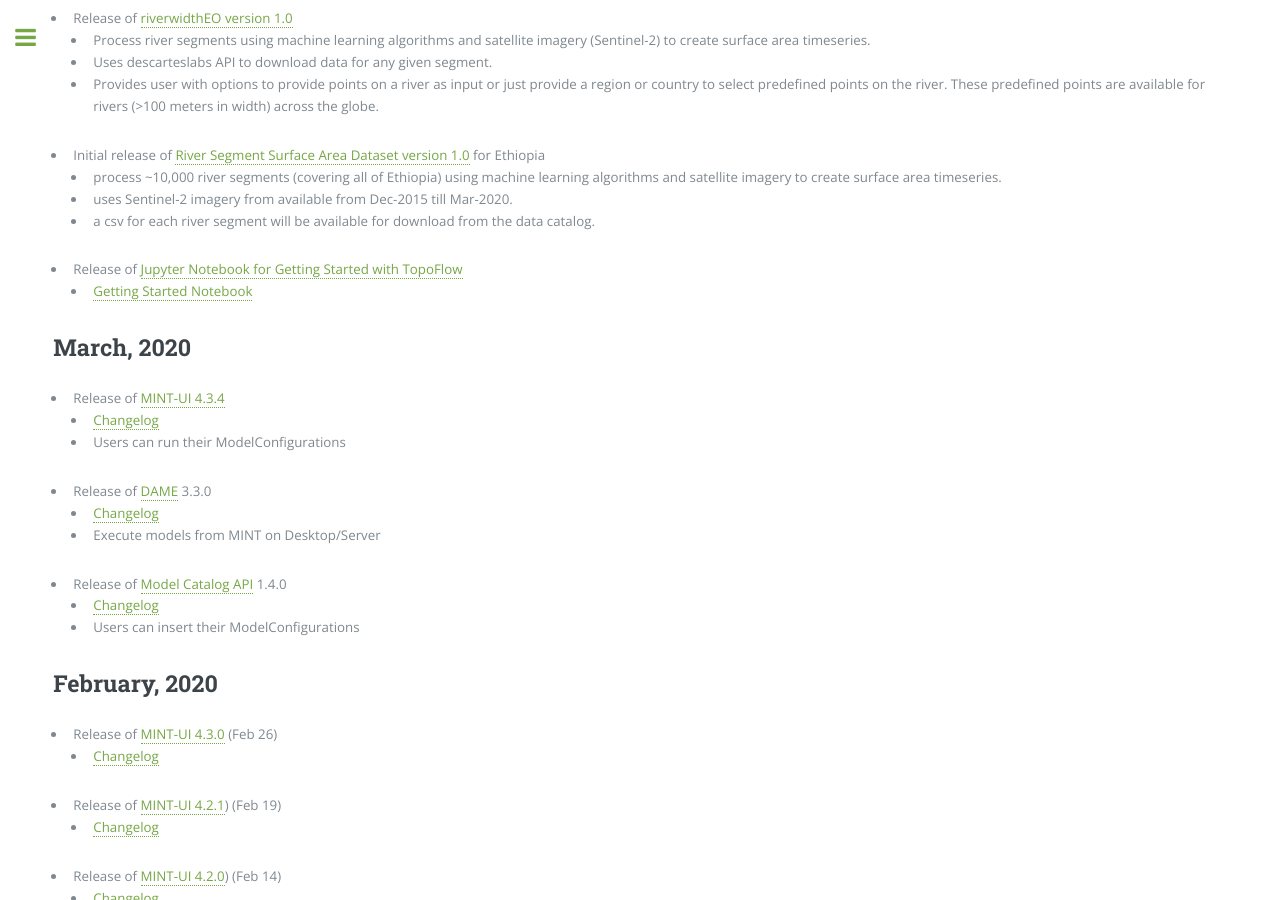
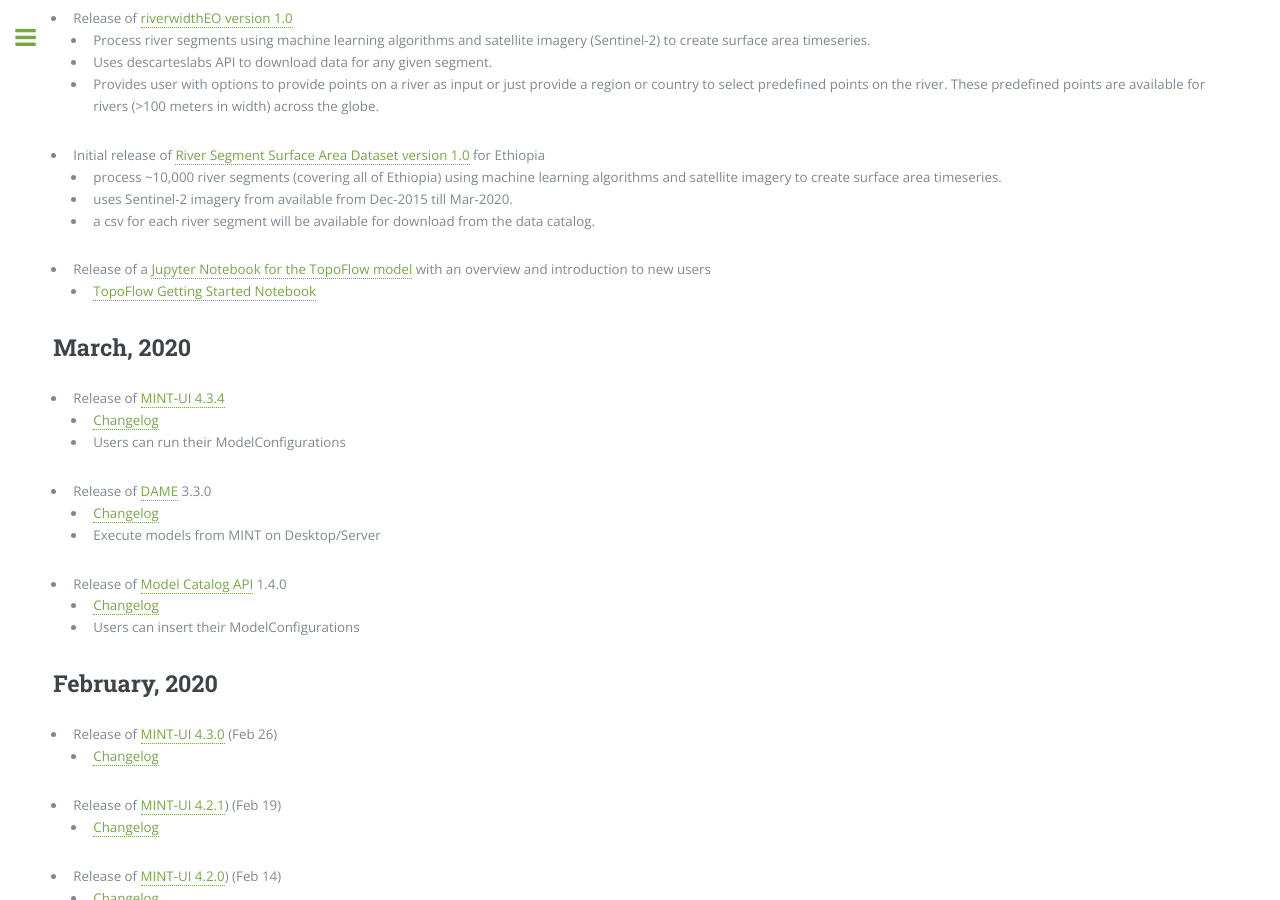
Before and after one commit to KnowledgeCaptureAndDiscovery/MINT, a Jekyll site: the page built from releases.md, in a window 1280 px wide and 900 px high, scrolled down 1110 px. Built offline with Jekyll 4.4.1, drawn with Linux system fonts in a browser that asks for light colours.

Commit message:
Update releases.md

```diff
--- a/releases.md
+++ b/releases.md
@@ -42,8 +42,8 @@
   * process ~10,000 river segments (covering all of Ethiopia) using machine learning algorithms and satellite imagery to create surface area timeseries.
   * uses Sentinel-2 imagery from available from Dec-2015 till Mar-2020.
   * a csv for each river segment will be available for download from the data catalog.
-* Release of [Jupyter Notebook for Getting Started with TopoFlow](/notebooks.html##jupyter-notebooks-for-use-with-the-topoflow-model)
-    * [Getting Started Notebook](https://github.com/peckhams/topoflow36/blob/master/TopoFlow_Getting_Started.ipynb)
+* Release of a [Jupyter Notebook for the TopoFlow model](/notebooks.html##jupyter-notebooks-for-use-with-the-topoflow-model) with an overview and introduction to new users
+    * [TopoFlow Getting Started Notebook](https://github.com/peckhams/topoflow36/blob/master/TopoFlow_Getting_Started.ipynb)
 
 ## March, 2020
 
```
